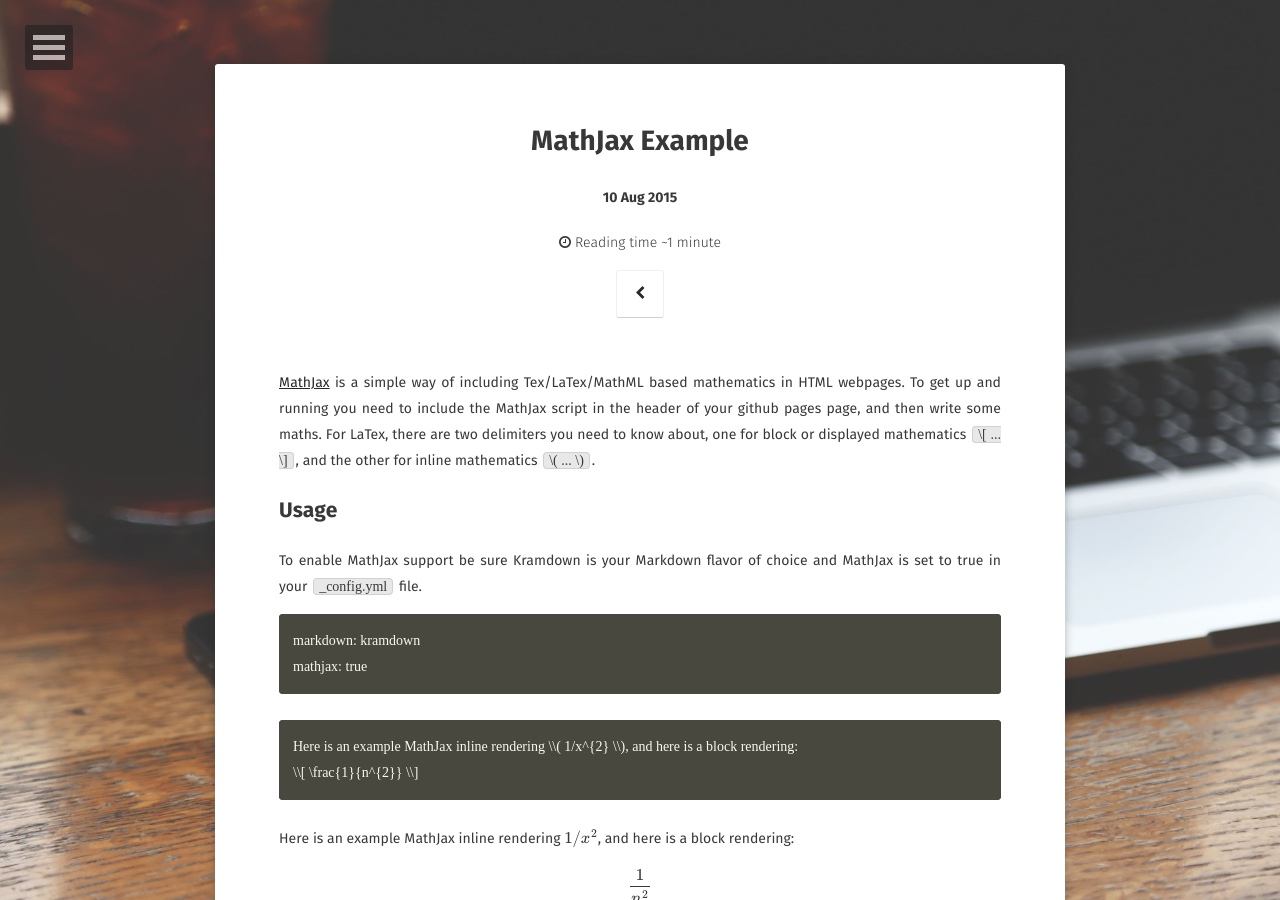
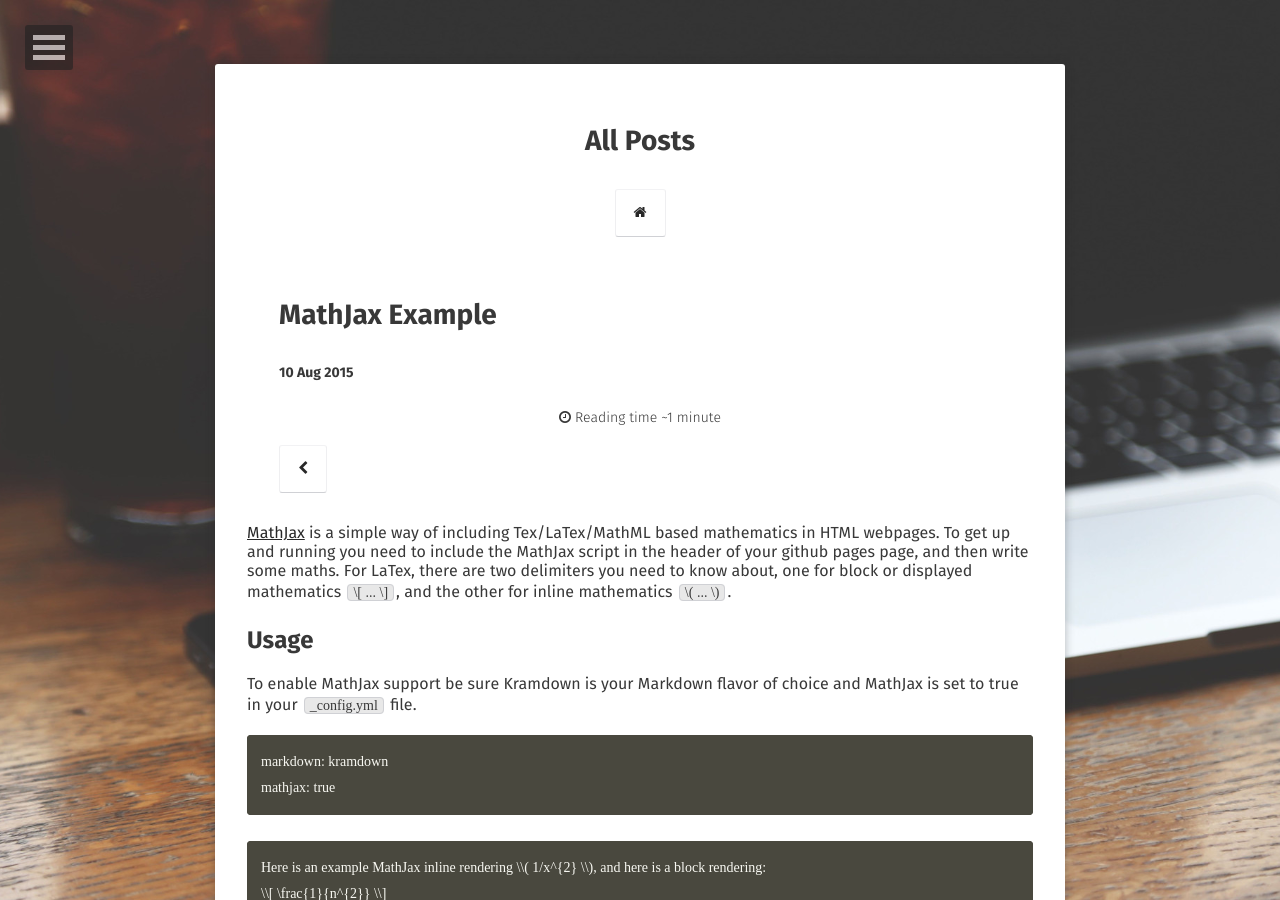
Before and after one commit to mzj-001/Moon, a Jekyll site: the page built from _posts/2015-08-10-mathjax-example.md, in a window 1280 px wide and 900 px high. Built offline with Jekyll 4.4.1, drawn with Linux system fonts in a browser that asks for light colours; some web fonts are replaced; formulas are drawn with MathJax 3; comment, search, counter and statistics services are not loaded.

Commit message:
Update post.html

```diff
--- a/_layouts/post.html
+++ b/_layouts/post.html
@@ -15,7 +15,7 @@ layout: compress
     <header class="header" role="banner">
         <div class="wrapper animated fadeIn">
             <div class="content">
-                <div class="post-title {% if page.feature %} feature {% endif %}">
+                <div class="post-title"> <h1>All Posts</h1> <a class="btn zoombtn" href="https://mzj-001.github.io/Moon"> <i class="fa fa-home"></i> </a> </div>
                     <h1>{{ page.title }}</h1>
                     <h4>{{ page.date | date_to_string }}</h4>
                     {% if site.reading_time %}
```
